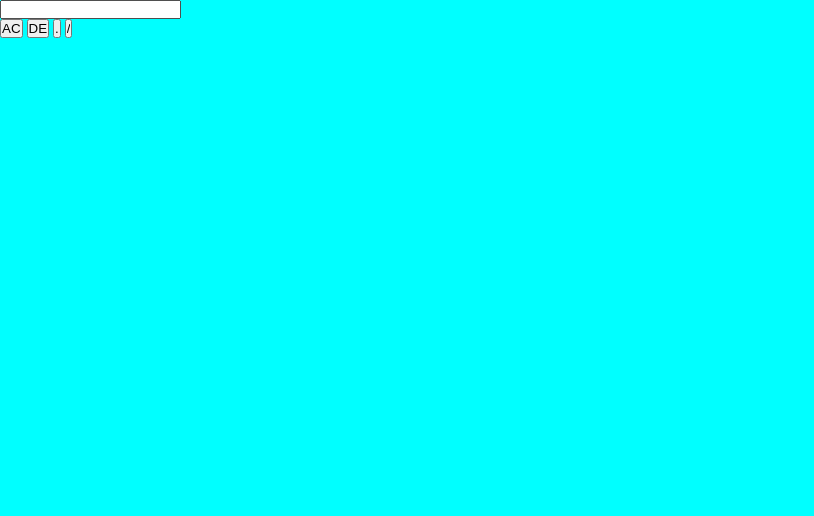
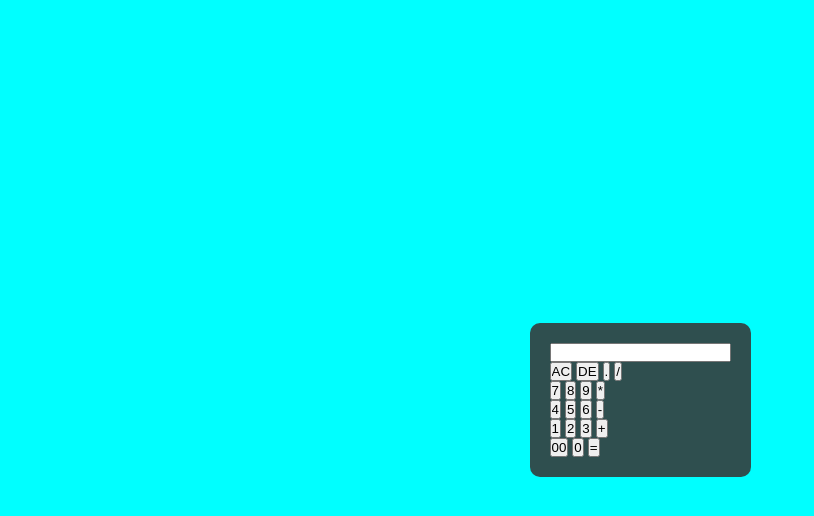
Before and after one commit to Nomanshabbir1/js_assignment-7-calculator, a plain HTML site: page index.html in a window 1280 px wide. Shown: the whole page, without its empty margins (0-814 px from the left). Drawn offline with Linux system fonts and the light colour scheme.

Commit message:
buttons added

```diff
--- a/index.html
+++ b/index.html
@@ -21,6 +21,29 @@
             <input type="button" value=".">
             <input type="button" value="/">
         </div>
+        <div>
+            <input type="button" value="7">
+            <input type="button" value="8">
+            <input type="button" value="9">
+            <input type="button" value="*">
+        </div>
+        <div>
+            <input type="button" value="4">
+            <input type="button" value="5">
+            <input type="button" value="6">
+            <input type="button" value="-">
+        </div>
+        <div>
+            <input type="button" value="1">
+            <input type="button" value="2">
+            <input type="button" value="3">
+            <input type="button" value="+">
+        </div>
+        <div>
+            <input type="button" value="00">
+            <input type="button" value="0">
+            <input type="button" value="=">
+        </div>
     </form>
 </div>
 
--- a/style.css
+++ b/style.css
@@ -1,4 +1,4 @@
-*{
+* {
 
     margin: 0;
     padding: 0;
@@ -6,8 +6,17 @@
 
 }
 
-.container{
+.container {
     width: 100%;
     height: 100vh;
     background-color: aqua;
+    display: flex;
+    align-items: center;
+    justify-content: center;
 }
+
+.calculator {
+    background-color: darkslategray;
+    padding: 20px;
+    border-radius: 10px;
+}
```
